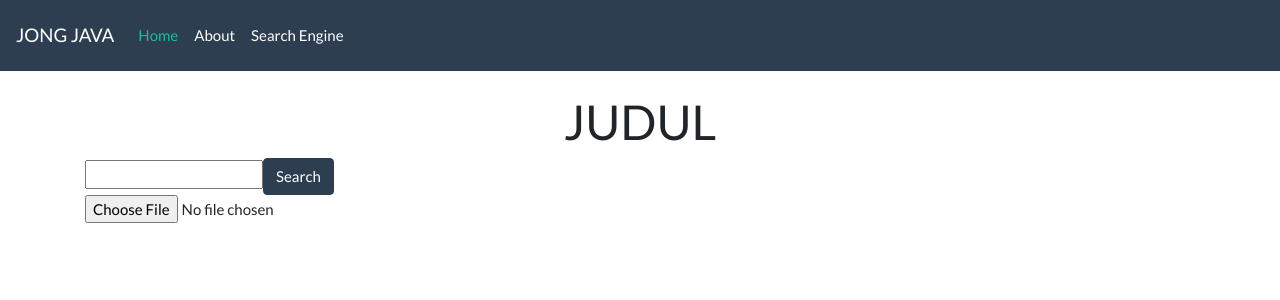
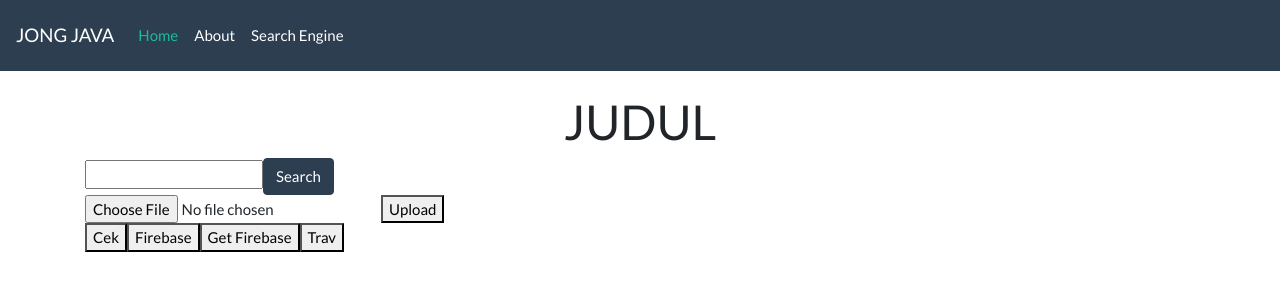
Before and after one commit to Lock1/IF2123-Algeo-2, a React (Create React App) app in the folder my-app/: page /Search-Engine in a window 1280 px wide. Shown: the top 300 px of the page. Built offline with nearby package versions, Linux system fonts and the light colour scheme; no server answers.

Commit message:
Fitur POST & GET Database
Penambahan fitur POST & GET dari firebase sederhana pada Search-Engine

```diff
--- a/my-app/package.json
+++ b/my-app/package.json
@@ -9,6 +9,7 @@
     "@testing-library/user-event": "^12.1.10",
     "axios": "^0.21.0",
     "bootstrap": "^4.5.3",
+    "firebase": "^8.0.1",
     "react": "^17.0.1",
     "react-dom": "^17.0.1",
     "react-router-dom": "^5.2.0",
--- a/my-app/src/Pages/SearchEngine.js
+++ b/my-app/src/Pages/SearchEngine.js
@@ -25,12 +25,40 @@ function SearchEngine(){
     const [text, setText] = React.useState("")
     const [query, setQuery] = React.useState("")
 
+    const [file, setFile] = React.useState("")
+    const sB = React.createRef(null)
+    const fileInput = React.createRef(null)
+    var stringFile = file
+    var rText = file.replace(/(,|\.|\/|\\|\"|\'|\-|\:|\(|\)|\*)/gi," ")
+
+    function dbg(obj) {
+        for (var i in obj) {
+            alert(obj[i].value)
+        }
+        alert(rText)
+    }
+
+    function getDocumentDatabase() {
+        // Get from firebase and save to data
         axios.get(`https://tubes-algeo-02.firebaseio.com/document.json`)
         .then(res => {
-        let tampung = res.data
-        console.log(tampung)
-        setData(tampung)
+            let temp = res.data
+            console.log(temp) // DEBUG
+            setData(temp)
         })
+    }
+
+    // function get tlist
+
+    function uploadFileToFirebase(){
+        // TODO process to tlist
+        const newDocument = {
+            title: document.getElementById("fileUpload").value.substring(12),
+            value: stringFile
+        }
+        axios.post(`https://tubes-algeo-02.firebaseio.com/document.json`, newDocument)
+        alert("posted")
+    }
 
 
     function setQueryText(e){
@@ -41,9 +69,19 @@ function SearchEngine(){
         setQuery("Query: ".concat(text))
     }
 
-    var splitText=text.split(" ")
-    console.log(splitText)
 
+
+    const handleSubmit = (e) => {
+        e.preventDefault()
+        fileInput.current.files[0].text().then((fileContent) => {
+            setFile(fileContent)
+        }).catch((err) => {console.log(err)})
+    }
+
+    // DEBUG
+    function altex() {
+        alert(stringFile)
+    }
     //fungsi yang mencari query di database
     //fungsi yang nge split dokumen terus ditaruh term database
 
@@ -55,12 +93,18 @@ function SearchEngine(){
                 <input type="text" onChange={(e) => setQueryText(e)}/>
                 <button type="button" class="btn btn-primary" onClick={(e) => writeQuery(e)}>Search</button>
                 <div></div>
-                    <input type="file"/>
+                <form onSubmit={(e) => {handleSubmit(e)}}>
+                    <input type="file" id="fileUpload" ref={fileInput} accept=".txt"/>
+                    <button type="submit" ref={sB}>Upload</button>
+                </form>
+                <button type="button" onClick={() => altex()}>Cek</button>
+                <button type="button" onClick={() => uploadFileToFirebase()}>Firebase</button>
+                <button type="button" onClick={() => getDocumentDatabase()}>Get Firebase</button>
+                <button type="button" onClick={() => dbg(data)}>Trav</button>
                 <h5>{query}</h5>
             </div>
         </div>
     );
-
 }
 
 export default SearchEngine
```
Also changed, not shown: 1 other file (tests, documents, lock files or other folders). Lines whose indentation alone changed are shown as unchanged.
